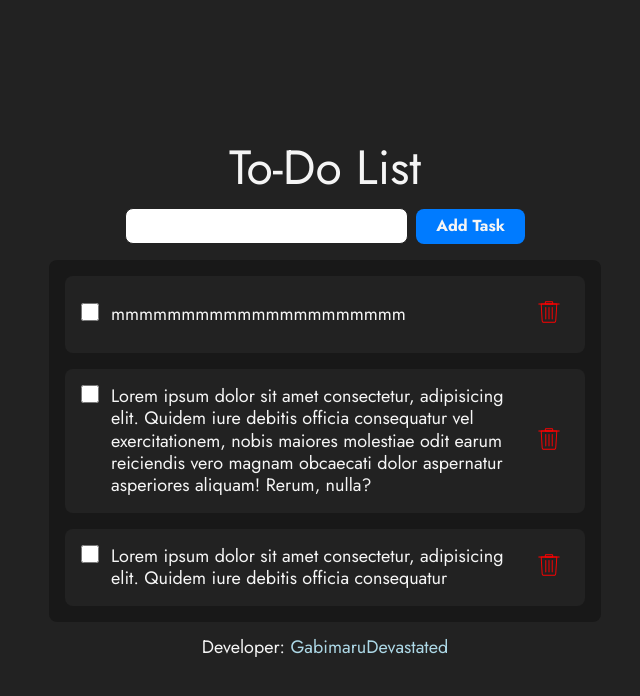
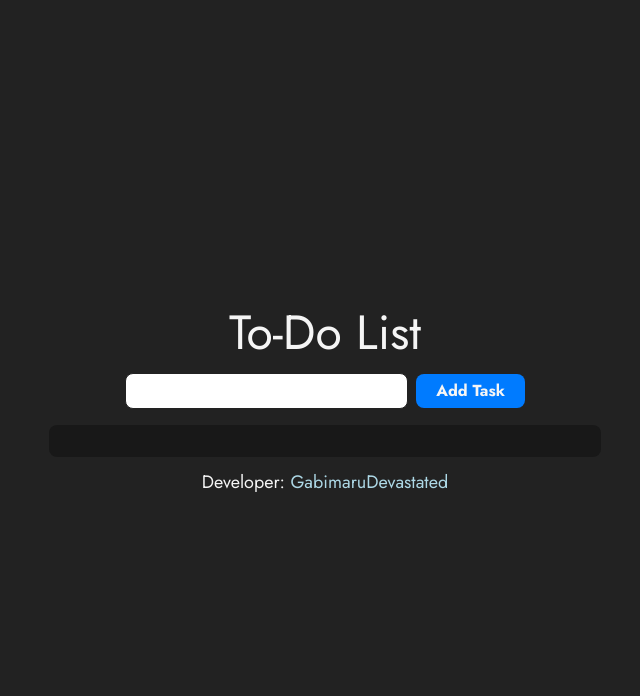
Before and after one commit to GabimaruDevastated/React-Todo, a React (Vite) app: page / in a window 1280 px wide. Shown: the top 696 px of the page, without its empty margins (315-955 px from the left). Built offline with nearby package versions, Linux system fonts and the light colour scheme.

Commit message:
feat: objects instead of strings and saving tasks

```diff
--- a/src/App.tsx
+++ b/src/App.tsx
@@ -2,16 +2,19 @@ import { useState } from "react";
 import "./styles/App.css";
 import Task from "./components/Task/Task";
 
+interface ObjectTask {
+    id: number;
+    checked: boolean;
+    text: string;
+}
+
 function App() {
-    const [tasks, setTasks] = useState<string[]>([
-        "mmmmmmmmmmmmmmmmmmmmm",
-        "Lorem ipsum dolor sit amet consectetur, adipisicing elit. Quidem iure debitis officia consequatur vel exercitationem, nobis maiores molestiae odit earum reiciendis vero magnam obcaecati dolor aspernatur asperiores aliquam! Rerum, nulla?",
-        "Lorem ipsum dolor sit amet consectetur, adipisicing elit. Quidem iure debitis officia consequatur",
-    ]);
-    const [newTask, setNewTask] = useState("");
+    const storedTasks = localStorage.getItem("tasks");
+    const [tasks, setTasks] = useState<ObjectTask[]>(storedTasks ? JSON.parse(storedTasks) : []);
+    const [newTask, setNewTask] = useState<ObjectTask>({ id: tasks.length, checked: false, text: "" });
 
     const handleInputChange = (event: React.ChangeEvent<HTMLInputElement>) => {
-        setNewTask(event.target.value);
+        setNewTask({ ...newTask, text: event.target.value });
     };
 
     const handleKeyDown = (event: React.KeyboardEvent<HTMLInputElement>) => {
@@ -21,14 +24,31 @@ function App() {
     };
 
     const addTask = () => {
-        if (newTask.trim() !== "") {
-            setTasks([...tasks, newTask]);
-            setNewTask("");
+        if (newTask && newTask.text.trim() !== "") {
+            const updatedTasks = [...tasks, newTask];
+            setTasks(updatedTasks);
+            localStorage.setItem("tasks", JSON.stringify(updatedTasks));
+            setNewTask({ id: tasks.length, checked: false, text: "" });
         }
     };
 
     const deleteTask = (index: number) => {
-        setTasks(tasks.filter((_, i) => i !== index));
+        const updatedTasks = tasks.filter((i) => i.id !== index);
+        setTasks(updatedTasks);
+        localStorage.setItem("tasks", JSON.stringify(updatedTasks));
+    };
+
+    const handleChecked = (index: number) => {
+        const updatedTasks = tasks.map((item) => {
+            if (item.id === index) {
+                return { ...item, checked: !item.checked };
+            } else {
+                return item;
+            }
+        });
+
+        setTasks(updatedTasks);
+        localStorage.setItem("tasks", JSON.stringify(updatedTasks));
     };
 
     return (
@@ -39,7 +59,7 @@ function App() {
                     className="input"
                     type="text"
                     id="newTask"
-                    value={newTask}
+                    value={newTask.text}
                     onKeyDown={handleKeyDown}
                     onChange={handleInputChange}
                 />
@@ -48,8 +68,17 @@ function App() {
                 </button>
             </div>
             <ol className="tasks">
-                {tasks.map((text, index) => {
-                    return <Task text={text} index={index} deleteTask={deleteTask} />;
+                {tasks.map((task) => {
+                    return (
+                        <Task
+                            key={task.id}
+                            index={task.id}
+                            checked={task.checked}
+                            handleChecked={handleChecked}
+                            text={task.text}
+                            deleteTask={deleteTask}
+                        />
+                    );
                 })}
             </ol>
             <p className="developer">
--- a/src/components/Task/Task.tsx
+++ b/src/components/Task/Task.tsx
@@ -5,16 +5,24 @@ import "./task.css";
 interface TaskProps {
     index: number;
     text: string;
+    checked: boolean;
+    handleChecked: (index: number) => void;
     deleteTask: (index: number) => void;
 }
 
 const Task: FC<TaskProps> = (props) => {
-    const { index, text, deleteTask } = props;
+    const { index, text, checked, handleChecked, deleteTask } = props;
 
     return (
-        <li className="task" key={index}>
+        <li className="task">
             <div className="task__inner">
-                <input className="checkbox" type="checkbox" name="checkbox" />
+                <input
+                    className="checkbox"
+                    onChange={() => handleChecked(index)}
+                    checked={checked}
+                    type="checkbox"
+                    name="checkbox"
+                />
                 <p className="task__text">{text}</p>
             </div>
             <button className="icon icon-delete" onClick={() => deleteTask(index)}>
```
